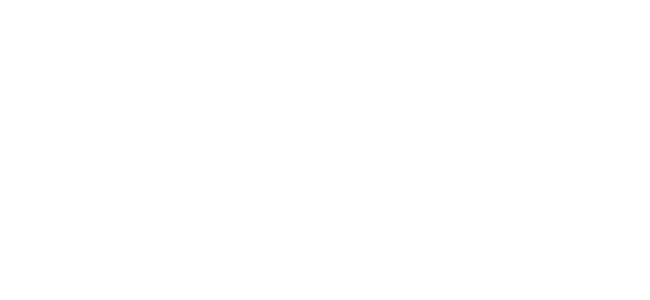
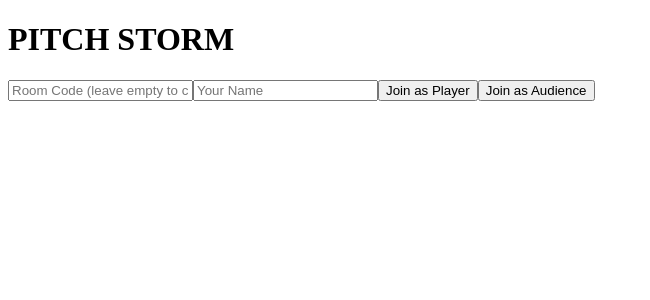
Before and after one commit to superversivesf/direct-to-video, a React (Vite) app in the folder client/: page / in a window 1280 px wide. Shown: the top 300 px of the page, without its empty margins (0-650 px from the left). Built offline with nearby package versions, Linux system fonts and the light colour scheme.

Commit message:
feat: add join screen with room code, name, and cookie persistence

```diff
--- a/client/src/pages/Join.tsx
+++ b/client/src/pages/Join.tsx
@@ -1,3 +1,60 @@
+import { useState } from "react";
+import { useNavigate } from "react-router-dom";
+
 export function Join() {
-  return null;
+  const navigate = useNavigate();
+  const [code, setCode] = useState("");
+  const [name, setName] = useState(getCookie("playerName") || "");
+
+  function getCookie(key: string): string | undefined {
+    const match = document.cookie.match(new RegExp(`(^| )${key}=([^;]+)`));
+    return match?.[2];
+  }
+
+  function setCookie(key: string, value: string) {
+    document.cookie = `${key}=${value};path=/;max-age=31536000`;
+  }
+
+  function handleJoinAsPlayer() {
+    if (!name.trim()) return;
+    setCookie("playerName", name);
+    const roomCode = code.trim().toUpperCase() || "";
+    navigate(`/room/${roomCode}`);
+  }
+
+  function handleJoinAsAudience() {
+    const roomCode = code.trim().toUpperCase();
+    if (!roomCode) return;
+    navigate(`/audience/${roomCode}`);
+  }
+
+  return (
+    <div className="join-screen">
+      <h1>PITCH STORM</h1>
+      <div className="join-form">
+        <input
+          type="text"
+          placeholder="Room Code (leave empty to create)"
+          value={code}
+          onChange={(e) => setCode(e.target.value.toUpperCase())}
+          maxLength={4}
+          className="join-input"
+        />
+        <input
+          type="text"
+          placeholder="Your Name"
+          value={name}
+          onChange={(e) => setName(e.target.value)}
+          maxLength={20}
+          className="join-input"
+        />
+        <button onClick={handleJoinAsPlayer} className="join-btn join-btn-player">
+          Join as Player
+        </button>
+        <button onClick={handleJoinAsAudience} className="join-btn join-btn-audience">
+          Join as Audience
+        </button>
+      </div>
+    </div>
+  );
 }
```
Also changed, not shown: 1 other file (tests, documents, lock files or other folders).
